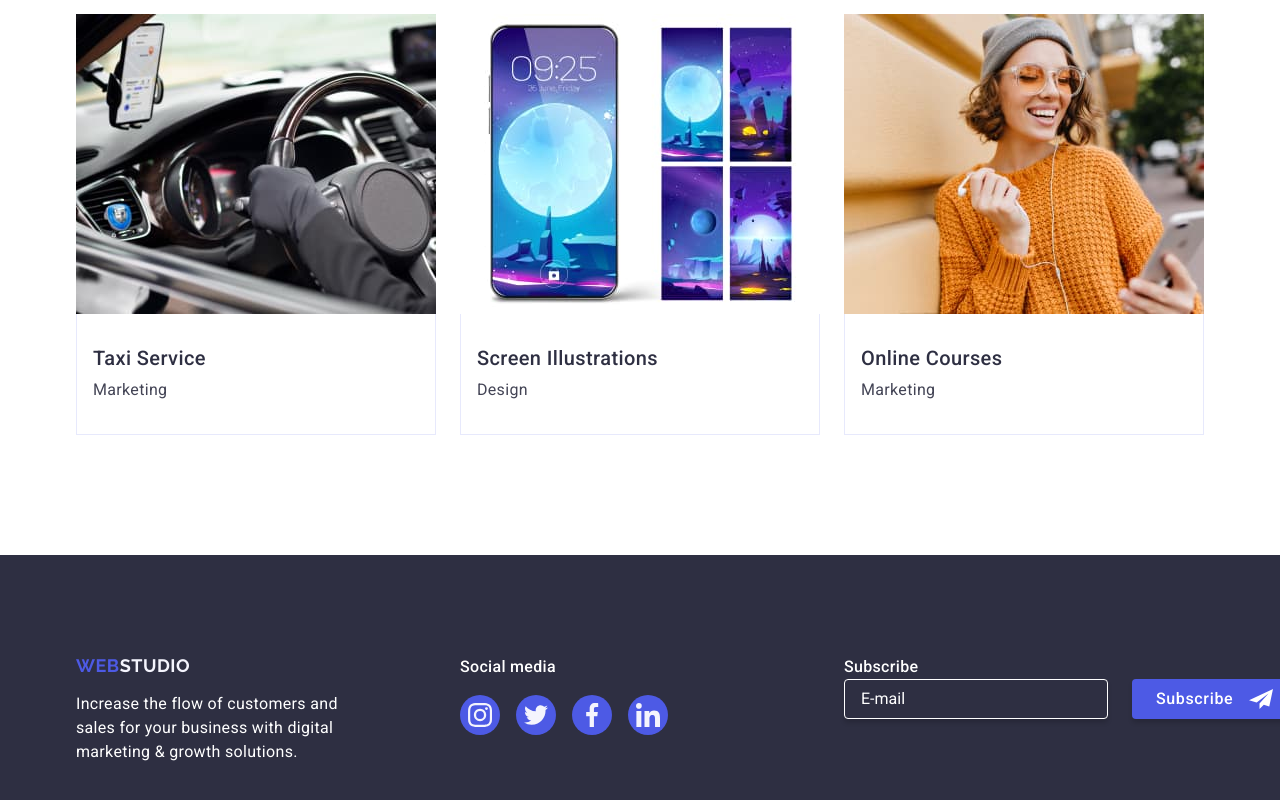
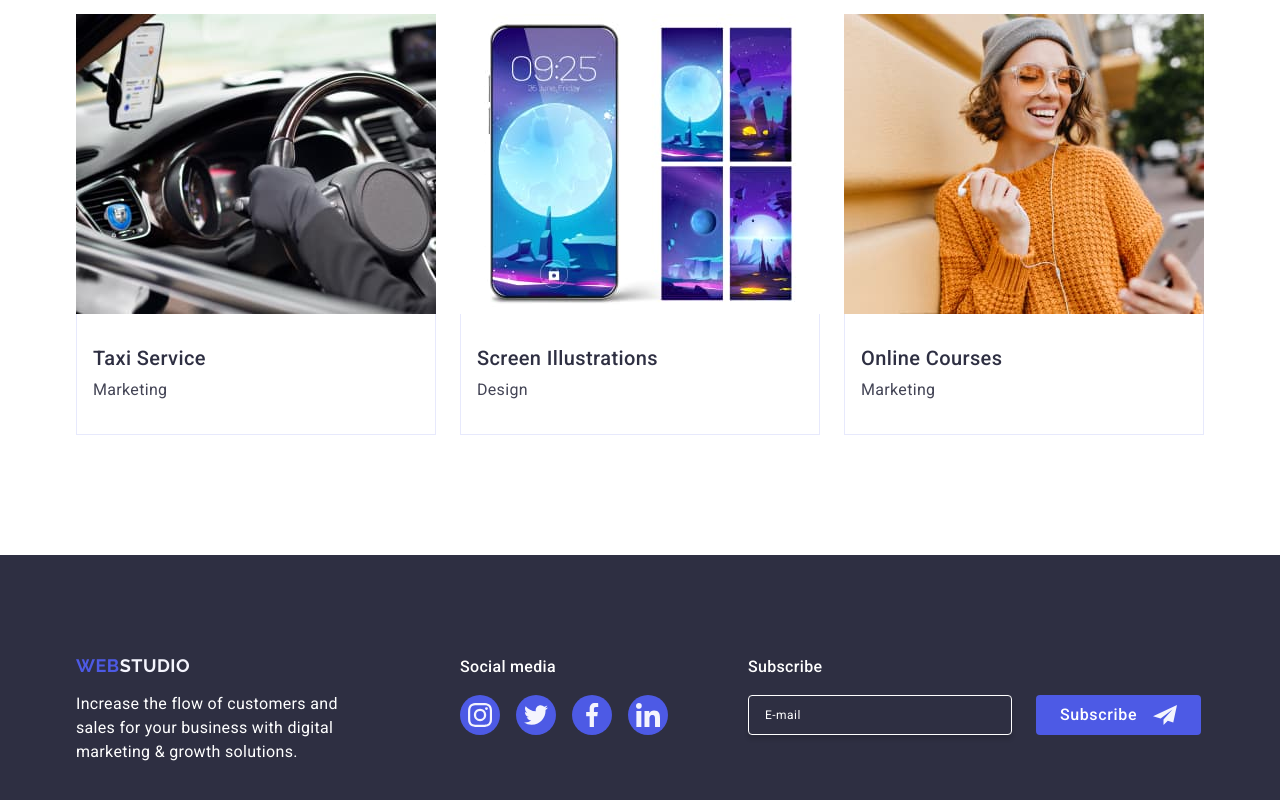
Before and after one commit to Polishchuk-4/goit-markup-hw-05, a plain HTML site: page index.html in a window 1280 px wide. Shown: the part 2628-3428 px from the top of the page. Drawn offline with nearby package versions, Linux system fonts and the light colour scheme.

Commit message:
create form in the footer

```diff
--- a/css/styles.css
+++ b/css/styles.css
@@ -420,13 +420,17 @@ fieldset {
 .footer__logo--color {
   color: #f4f4fd;
 }
-.footer__column:not(:last-child) {
+.footer__column {
   display: flex;
   flex-direction: column;
+}
+.footer__column:first-child {
   margin-right: 120px;
 }
+.footer__column:last-child {
+  margin-left: 80px;
+}
 .footer__text {
-  width: 264px;
   margin-bottom: 16px;
   color: #fff;
   line-height: 1.5;
@@ -434,6 +438,9 @@ fieldset {
 }
 .footer__text--weight {
   font-weight: 500;
+}
+.footer__text--width {
+  width: 264px;
 }
 .footer__icons-container {
   display: flex;
@@ -462,30 +469,50 @@ fieldset {
 .footer__icon {
   fill: #f4f4fd;
 }
-.footer-form-container {
+
+/*-------- footer-form --------*/
+
+.footer-form {
   display: flex;
-  column-gap: 24px;
+  flex-direction: row;
+  gap: 24px;
 }
-.footer-input {
+.footer-form-label {
+}
+.footer-form-input {
   width: 264px;
   height: 40px;
+  padding-left: 16px;
+  background-color: transparent;
+  font-size: 12px;
+  line-height: 2;
+  letter-spacing: 0.04em;
+  color: #fff;
+  border: 1px solid #ffffff;
   border-radius: 4px;
-  border: 1px solid #fff;
   box-shadow: 0px 4px 4px 0px rgba(0, 0, 0, 0.15);
 }
-.footer-input::placeholder {
+.footer-form-input::placeholder {
   color: #fff;
-  padding: 8px 16px;
 }
-.footer-button {
+.footer-form-btn {
+  min-width: 165px;
+  height: 40px;
   display: flex;
   justify-content: center;
   align-items: center;
-  column-gap: 16px;
-  padding: 8px 24px;
+  font-size: 16px;
+  font-weight: 500;
+  line-height: 1.5;
+  letter-spacing: 0.04em;
+  color: #fff;
+  cursor: pointer;
+  background-color: #4d5ae5;
+  border-radius: 4px;
+  /* gap: ; */
 }
 .footer-form-icon {
-  fill: #fff;
+  margin-left: 16px;
 }
 
 /*-------- form --------*/
--- a/index.html
+++ b/index.html
@@ -487,7 +487,7 @@
             <a class="link logo footer__logo" href="./index.html">
               Web<span class="footer__logo--color">Studio</span>
             </a>
-            <p class="text footer__text">
+            <p class="text footer__text footer__text--width">
               Increase the flow of customers and sales for your business with
               digital marketing & growth solutions.
             </p>
@@ -526,30 +526,31 @@
             </ul>
           </div>
           <div class="footer__column">
-            <form name="footer-form" class="footer__column">
-              <label
-                class="text footer__text footer__text--weight footer-label"
-              >
-                Subscribe
-                <div class="footer-form-container">
+            <p class="text footer__text footer__text--weight">Subscribe</p>
+            <form class="footer-form" name="footer-form">
+              <label class="footer-form-label">
                 <input
+                  class="footer-form-input"
                   type="email"
-                    class="footer-input"
-                    name="email"
+                  name="footer-email"
                   placeholder="E-mail"
                 />
-                  <button type="submit" class="button footer-button">
+              </label>
+              <button class="footer-form-btn" type="button">
                 Subscribe
-                    <svg class="footer-form-icon" width="24" height="24">
+                <svg
+                  class="footer__icon footer-form-icon"
+                  width="24"
+                  height="24"
+                >
                   <use href="./images/icons.svg#telegram"></use>
                 </svg>
               </button>
-                </div>
-              </label>
             </form>
           </div>
         </div>
       </footer>
+
       <div class="form__container">
         <form class="form" name="main-form" action="">
           <button type="button" class="form-btn-close">
```
Lines whose indentation alone changed are shown as unchanged.
